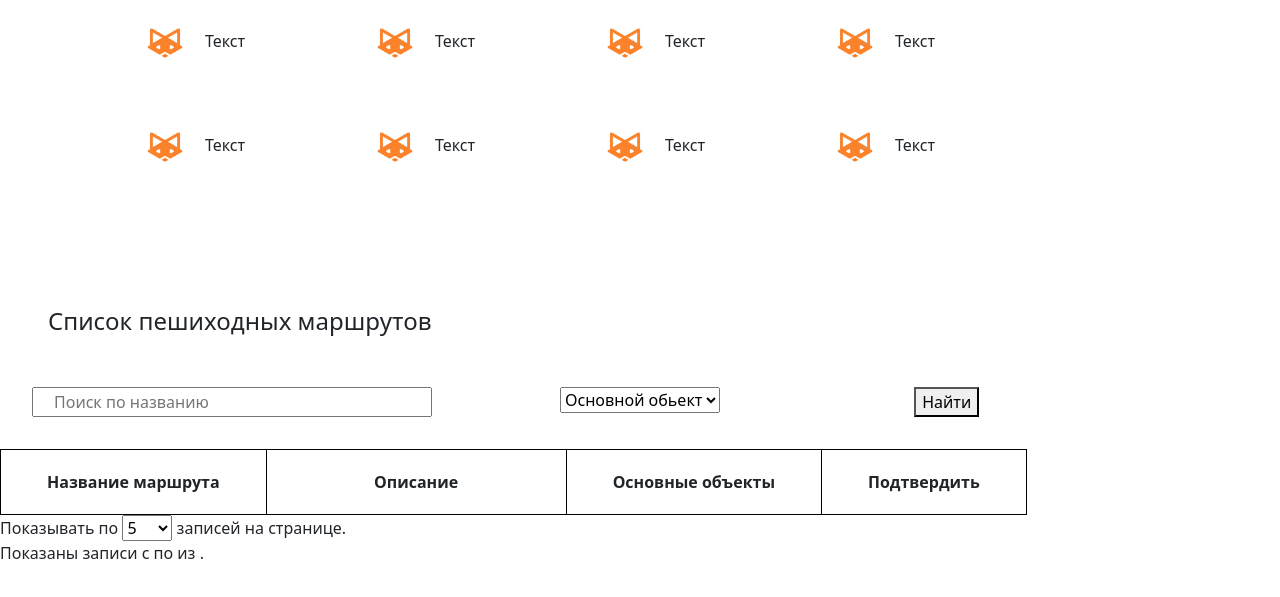
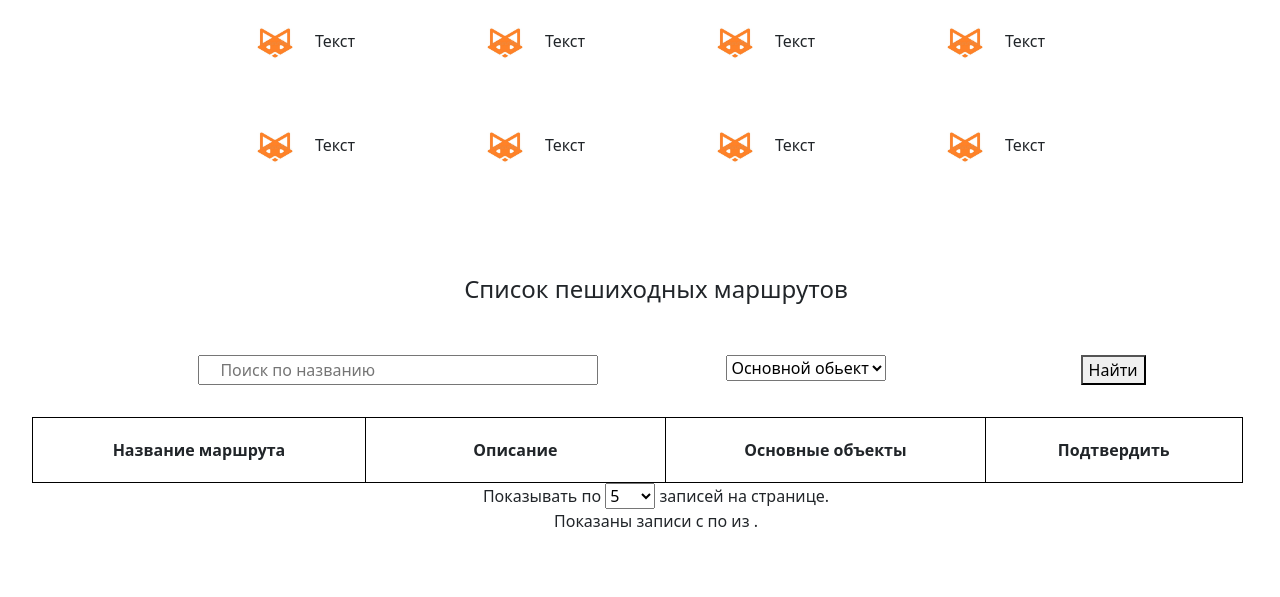
Before and after one commit to Svetoshek/web-dev-exam-2023-1-48136, a plain HTML site: page index.html in a window 1280 px wide. Shown: the part 720-1317 px from the top of the page. After the commit the page ends 1285 px from the top, so only its background shows below. Drawn offline with nearby package versions, Linux system fonts and the light colour scheme; no server answers.

Commit message:
Update style.css

```diff
--- a/css/style.css
+++ b/css/style.css
@@ -75,7 +75,6 @@ body .alert {
 .info h3 {
     text-align: center;
     border: 1px solid black;
-    width: 95.5%;
 }
 
 /* Опции */
@@ -87,6 +86,7 @@ body .alert {
 
 .row {
     margin-bottom: 4em;
+    justify-content: center;
 }
 
 .row img {
@@ -102,9 +102,11 @@ body .alert {
 
 /* Список маршрутов */
 
-.route h4 {
+.route {
     margin-left: 2em;
     padding-top: 4em;
+    justify-content: center;
+    text-align: center;
 }
 
 .search-form {
@@ -136,6 +138,7 @@ body .alert {
 
 table {
     padding: 2em;
+    width: 97%;
 }
 
 .route th {
```
